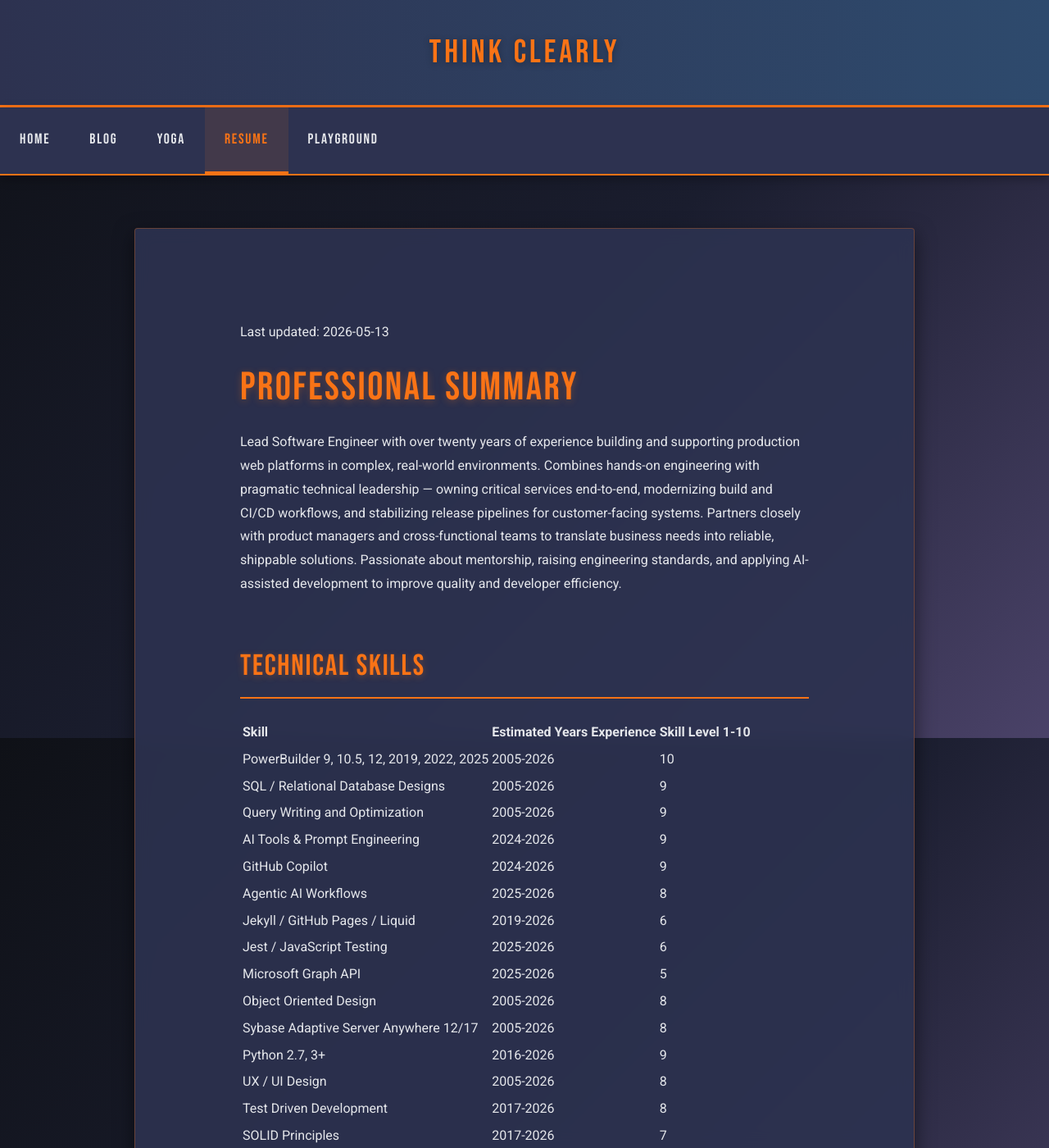
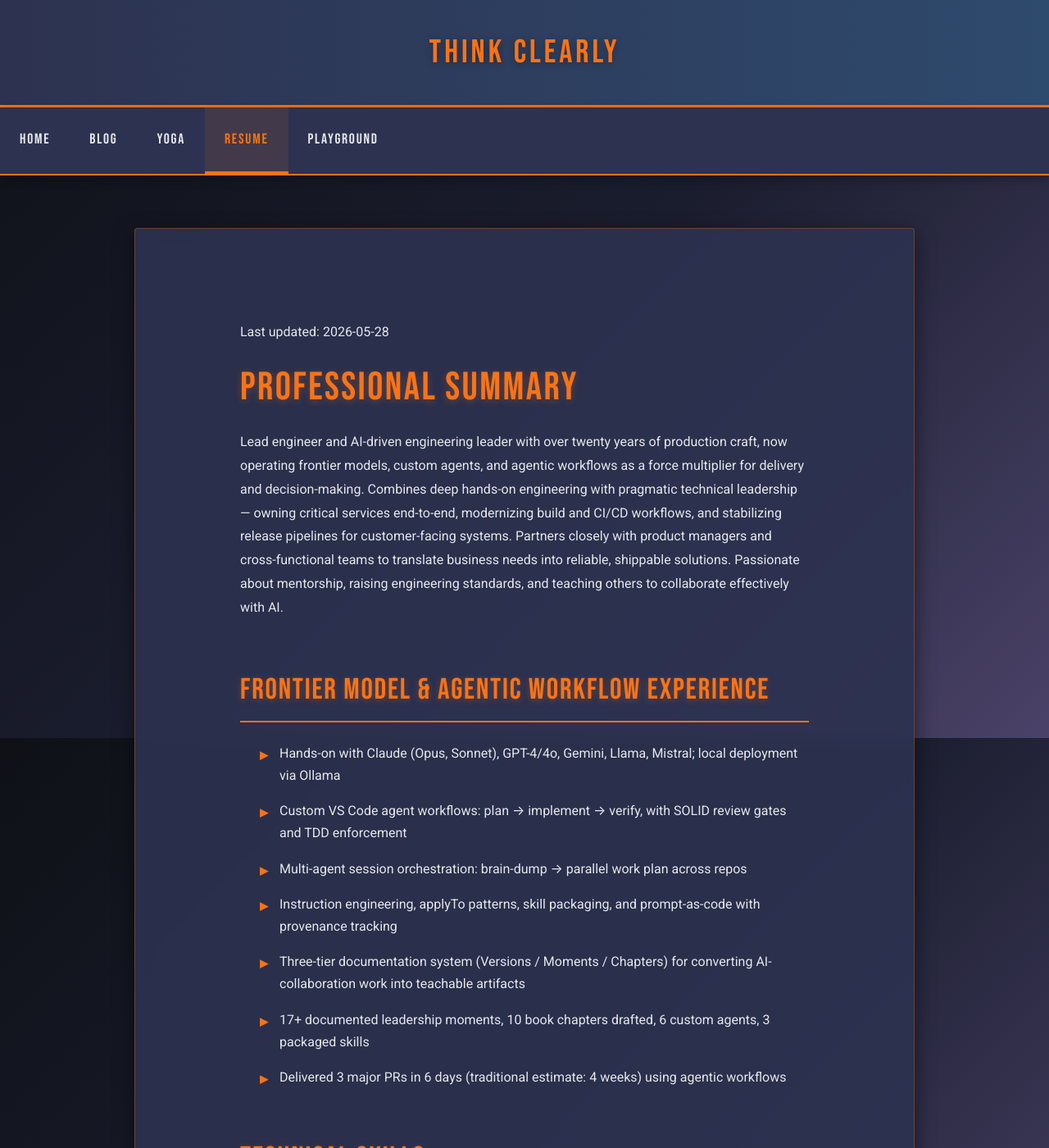
Before and after one commit to dekay2001/dekay2001.github.io, a Jekyll site: the page built from resume/index.md, in a window 1280 px wide and 1400 px high. Shown: the whole window at 82% size. Built offline with Jekyll 4.4.1, drawn with Linux system fonts in a browser that asks for light colours; some of the changed text lies outside the part shown.

Commit message:
feat: update resume with new professional summary and frontier model experience

```diff
--- a/resume/index.md
+++ b/resume/index.md
@@ -5,22 +5,32 @@ responsive_css: responsive-resume.css
 categories: [professional]
 tags: []
 ---
-Last updated: 2026-05-13
+Last updated: 2026-05-28
 
 
 # Professional Summary
-Lead Software Engineer with over twenty years of experience building and supporting production web platforms in complex, real-world environments. Combines hands-on engineering with pragmatic technical leadership — owning critical services end-to-end, modernizing build and CI/CD workflows, and stabilizing release pipelines for customer-facing systems. Partners closely with product managers and cross-functional teams to translate business needs into reliable, shippable solutions. Passionate about mentorship, raising engineering standards, and applying AI-assisted development to improve quality and developer efficiency.
+Lead engineer and AI-driven engineering leader with over twenty years of production craft, now operating frontier models, custom agents, and agentic workflows as a force multiplier for delivery and decision-making. Combines deep hands-on engineering with pragmatic technical leadership — owning critical services end-to-end, modernizing build and CI/CD workflows, and stabilizing release pipelines for customer-facing systems. Partners closely with product managers and cross-functional teams to translate business needs into reliable, shippable solutions. Passionate about mentorship, raising engineering standards, and teaching others to collaborate effectively with AI.
+
+## Frontier Model & Agentic Workflow Experience
+
+- Hands-on with Claude (Opus, Sonnet), GPT-4/4o, Gemini, Llama, Mistral; local deployment via Ollama
+- Custom VS Code agent workflows: plan → implement → verify, with SOLID review gates and TDD enforcement
+- Multi-agent session orchestration: brain-dump → parallel work plan across repos
+- Instruction engineering, applyTo patterns, skill packaging, and prompt-as-code with provenance tracking
+- Three-tier documentation system (Versions / Moments / Chapters) for converting AI-collaboration work into teachable artifacts
+- 17+ documented leadership moments, 10 book chapters drafted, 6 custom agents, 3 packaged skills
+- Delivered 3 major PRs in 6 days (traditional estimate: 4 weeks) using agentic workflows
 
 ## Technical Skills
 
 | Skill                                | Estimated Years Experience | Skill Level 1-10 |
 |--------------------------------------|----------------------------|------------------|
+| AI Tools & Prompt Engineering        | 2024-2026                  | 9                |
+| GitHub Copilot                       | 2024-2026                  | 9                |
+| Agentic AI Workflows                 | 2025-2026                  | 8                |
 | PowerBuilder 9, 10.5, 12, 2019, 2022, 2025 | 2005-2026                  | 10               |
 | SQL / Relational Database Designs    | 2005-2026                  | 9                |
 | Query Writing and Optimization       | 2005-2026                  | 9                |
-| AI Tools & Prompt Engineering        | 2024-2026                  | 9                |
-| GitHub Copilot                       | 2024-2026                  | 9                |
-| Agentic AI Workflows                 | 2025-2026                  | 8                |
 | Jekyll / GitHub Pages / Liquid       | 2019-2026                  | 6                |
 | Jest / JavaScript Testing            | 2025-2026                  | 6                |
 | Microsoft Graph API                  | 2025-2026                  | 5                |
@@ -70,6 +80,8 @@ _Also familiar with: Android Development, C/C++_
 
  ### Responsibilities, Projects, and Accomplishments
 
+- 2025–2026 Championed AI adoption and engineering best practices within the team and organization. Operated frontier AI models (Claude, GPT-4, Gemini, Llama, Mistral) and agentic AI systems including GitHub Copilot, Ollama for local LLM deployment, and custom VS Code agent workflows. Established and taught best practices for responsible AI usage in software development — improving team productivity, code quality, and review velocity. Built original frameworks for prompt engineering, model evaluation, and multi-agent orchestration that became the basis for an independent research lab and book project.
+
 - 2026 Led cross-component development and release coordination for a production web platform, balancing feature delivery, reliability, and operational risk across interconnected services, web extensions, and installers. Owned CI/CD reliability — diagnosing and resolving release pipeline failures, environment inconsistencies, and automation issues impacting production deployments. Modernized Python build and dependency workflows to improve reproducibility and reduce release failures across multiple repositories. Partnered with product management to refine scope, assess release risk, and align technical constraints with business needs. Drove technical decision-making in refinement and pre-refinement sessions, shaping backlog quality and technical feasibility while maintaining delivery under real operational pressure.
 
 - 2026 Contributed to the design and development of a high-volume breadcrumbing service for ingesting and storing driver location data at scale. Led a database technology evaluation comparing seven storage options, authoring an Architecture Decision Record (ADR) recommending PostgreSQL with TimescaleDB for the storage service. The ADR was accepted and is informing the ongoing implementation of the data ingestion pipeline.
@@ -77,8 +89,6 @@ _Also familiar with: Android Development, C/C++_
 - 2026 Designed and developed a comprehensive prompt engineering research lab (Project Alpha) documenting reusable AI collaboration patterns, governance frameworks, and case studies. Work in this project includes delivery of 3 major pull requests in 6 days (traditional estimate: 4 weeks). Built custom VS Code agent workflows for planning, implementation, and verification. Independently built and maintained two Jekyll-based GitHub Pages sites with production-grade engineering practices including Jest-tested JavaScript, data-driven content, responsive design, and TDD workflows. This work is ongoing.
 
 - 2025 As Lead Senior Software Engineer, mentored and guided engineering team members in software development best practices, code reviews, and professional growth — building on a track record of being sought out across the organization for knowledge sharing and onboarding. Led the critical migration of the Profit Tools application to use updated Sybase database components, ensuring compatibility and improved performance. Modernized the WinSCP functionality to support modern encryption algorithms, enhancing security for file transfers. Implemented Microsoft 365 secure email functionality through Microsoft Graph API, enabling seamless integration with modern authentication and security protocols.
-
-- 2025 Championed AI adoption and best practices within the team and organization. Studied "The AI-Driven Leader" and continuously researched emerging AI technologies to stay current with industry trends. Gained hands-on experience with cutting-edge AI tools including agentic AI systems, Ollama for local LLM deployment, GitHub Copilot for AI-assisted development, and Office 365 AI agents for research and analysis. Collaborated with team members to establish and promote best practices for responsible and effective AI usage in software development workflows, improving team productivity and code quality. Actively researched and evaluated various AI models to identify optimal solutions for specific development tasks.
 
 - 2025 Collaborated extensively with cross-functional teams across WiseTech Global to design and develop a robust, scalable API for the transportation management system. Focused on creating generic, reusable API designs that meet diverse requirements across multiple product teams. Participated in architectural design discussions, requirements gathering sessions, and technical reviews to ensure API consistency, maintainability, and alignment with enterprise standards. Worked closely with stakeholders to balance specific team needs with broader organizational goals, fostering strong cross-team collaboration and knowledge sharing.
 
@@ -175,9 +185,11 @@ Bachelor of Science in Computer Science, 2005
 - Data-driven route display using YAML with responsive image optimization (3-size variants via PowerShell utility)
 - Four-agent development workflow (idea → plan → implement → verify) with canonical backlog tracking in design roadmap
 
-# Thought Leadership & Writing
+# Selected Writing & Thought Leadership
 
-- Authoring a book on AI-driven engineering leadership covering prompt engineering fundamentals, organizational drift recognition, and AI-assisted self-understanding (in progress, 3 chapters outlined with narrative drafts)
+- [Substack: AI-driven engineering leadership](https://substack.com/@dekay2001) — essays on prompt engineering, organizational drift, and building with AI
+- [Blog: dekay2001.github.io](https://dekay2001.github.io/) — technical writing, reflections, and project documentation
+- Authoring a book on AI-driven engineering leadership: 10 chapters drafted, covering prompt engineering, velocity traps, disposable mastery, organizational mandate response, and the future of mentorship in AI-augmented teams
 - Documented 17+ leadership moments and insights on AI collaboration, velocity multipliers, instruction engineering, and meta-learning
 - Developed original frameworks: Multi-Model Triangulation, Portfolio Intake Ledger, Lean Governance Model, Velocity Pattern Recognition, and Model Fallback Continuity
 
```
Also changed, not shown: PRODUCT.md (+2 -0 lines).
